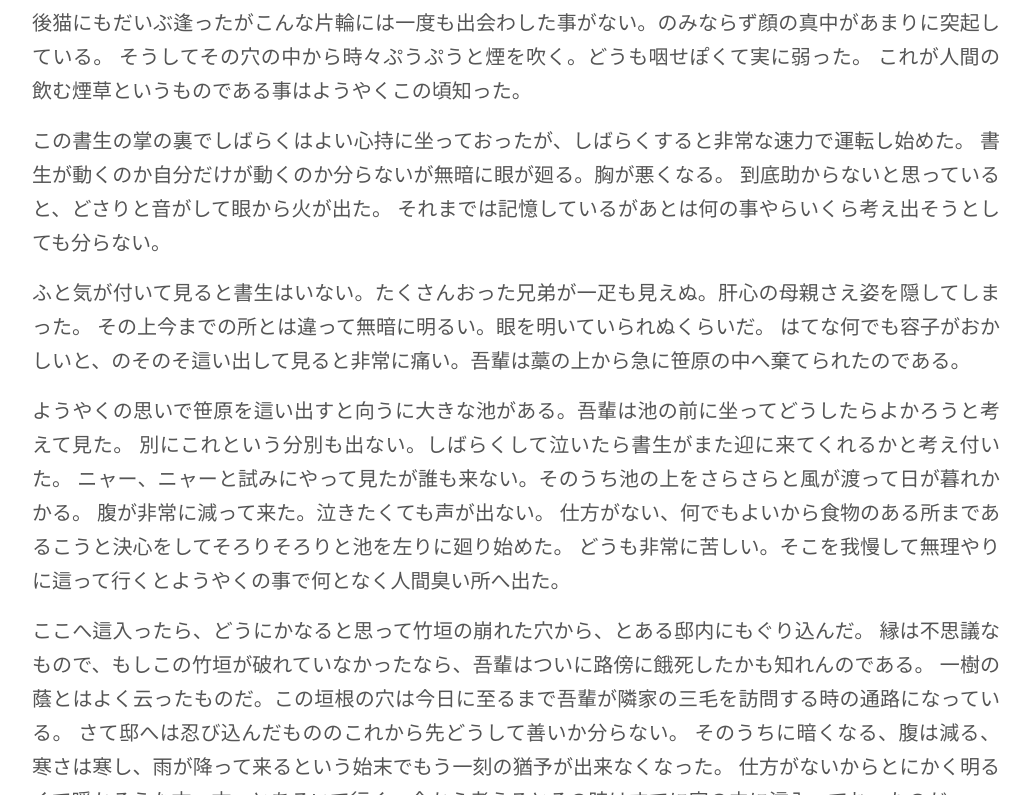
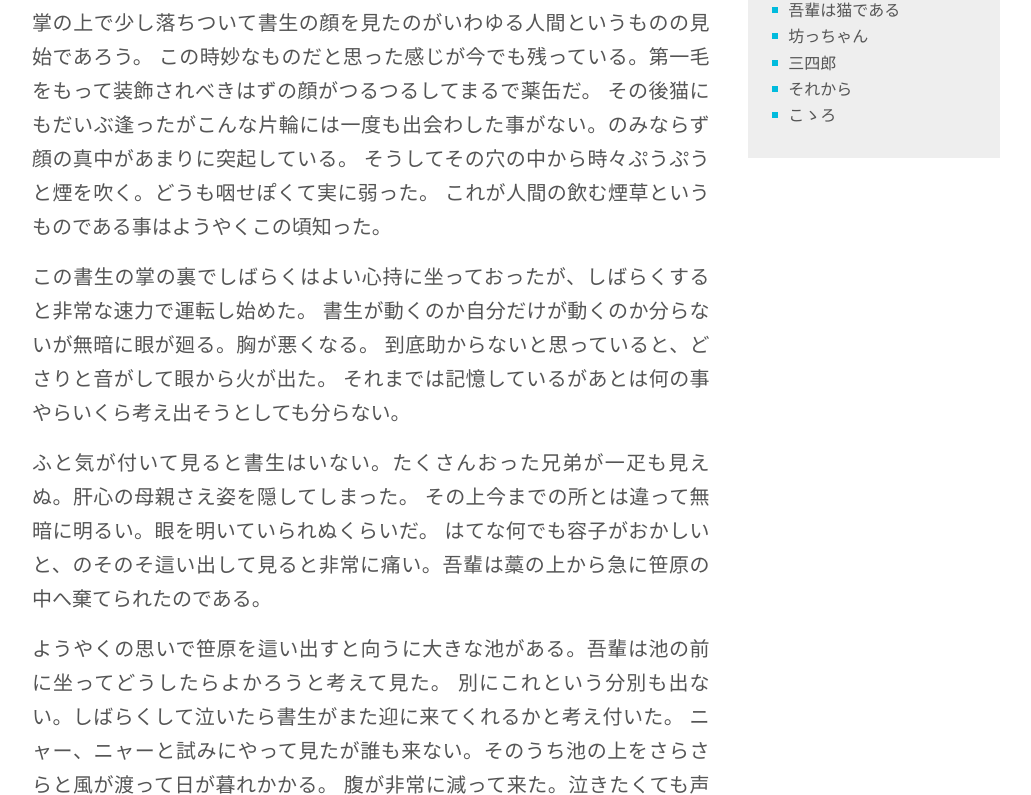
Before and after one commit to shoki-0920/html_css_practice, a plain HTML site: page chapter3/09-practice-base/index.html in a window 1280 px wide. Shown: the part 414-1209 px from the top of the page, without its empty margins (124-1155 px from the left). Drawn offline with Linux system fonts and the light colour scheme; some packages are replaced by stand-ins of ours.

Commit message:
chapter4

```diff
--- a/chapter2/09-practice-answer/style.css
+++ b/chapter2/09-practice-answer/style.css
@@ -34,7 +34,6 @@ p {
     scroll-snap-align: start;
     height: 100vh;
 }
-
 /* 各エリアの背景色 */
 .area:nth-child(even) {
     background-color: #ffd1da;
--- a/chapter3/04-demo1/style.css
+++ b/chapter3/04-demo1/style.css
@@ -7,5 +7,5 @@ h1 {
   font-weight: bold;
   display: inline-block;
   background-image: linear-gradient(transparent 50%, #ff6 50%);
-  padding-bottom: .25rem;
+  padding-bottom: .200rem;
 }
--- a/chapter3/05-demo1/style.css
+++ b/chapter3/05-demo1/style.css
@@ -1,6 +1,6 @@
 ul li::before {
   font-family: "Font Awesome 6 Free";
   font-weight: 900;
-  content: "\f004";
+  content: "\f001";
   color: #f66;
 }
--- a/chapter3/06-demo3/style.css
+++ b/chapter3/06-demo3/style.css
@@ -1,6 +1,6 @@
 body {
     font-family: sans-serif;
-    line-height: 1.6;
+    line-height: 1.5;
 }
 
 p {
--- a/chapter3/09-practice-base/style.css
+++ b/chapter3/09-practice-base/style.css
@@ -48,8 +48,31 @@ li {
     margin: .5rem 0;
 }
 /* リストの装飾 */
-
-
+li::before {
+    display: inline-block;
+    content: '';
+    width:6px;
+    height:6px;
+    background: #0bd;
+    margin: 0 10px 3px 0;
+}
 /*
 デスクトップサイズ
 ================================================ */
+@media (min-width: 700px){
+    .container {
+        display: flex;
+        justify-content: space-between;
+    }
+    main {
+        width: 70%;
+    }
+    aside {
+        width: 26%;
+    }
+    .sticky {
+        position: sticky;
+        top: 0;
+    }
+
+}
```
Also changed, not shown: chapter4/09-practice-base/script.js (+11 -0 lines), chapter4/09-practice-base/style.css (+6 -1 lines).
